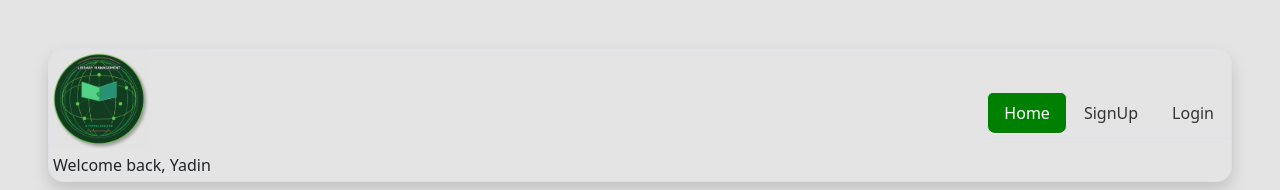
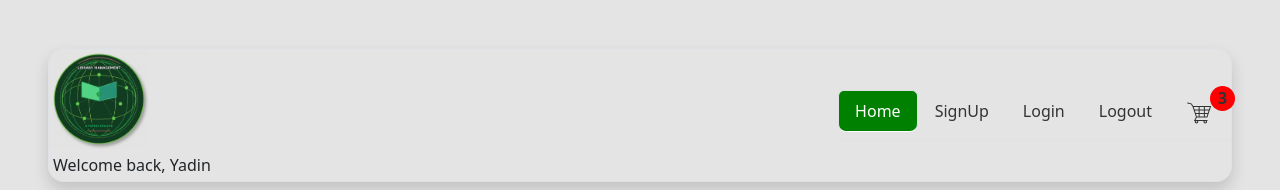
Before and after one commit to yadin-nou/frontend-library, a React (Vite) app: page / in a window 1280 px wide. Shown: the top 190 px of the page. Built offline with nearby package versions, Linux system fonts and the light colour scheme; no server answers.

Commit message:
add to cart count

```diff
--- a/src/App.css
+++ b/src/App.css
@@ -42,6 +42,20 @@ body {
   max-height: 220px; /* prevents an overly tall image on mobile when stacked */
 }
 
+.cart-count {
+  height: 25px;
+  width: 25px;
+  border-radius: 50%;
+  background: red;
+  font-weight: bolder;
+
+  display: flex;
+  justify-content: center;
+  align-items: center;
+  top: -5px;
+  right: -5px;
+}
+
 @media (min-width: 576px) {
   .book-card img {
     max-height: none; /* let it fill the side-by-side column height on tablet+ */
--- a/src/components/layout/Header.jsx
+++ b/src/components/layout/Header.jsx
@@ -2,6 +2,7 @@ import React from "react";
 import lmsLogo from "../../assets/images/logo.jpg";
 import { Nav } from "react-bootstrap";
 import { NavLink } from "react-router-dom";
+import { GiShoppingCart } from "react-icons/gi";
 const Header = () => {
   return (
     <div>
@@ -51,11 +52,29 @@ const Header = () => {
                 Login
               </Nav.Link>
             </Nav.Item>
-            {/* <Nav.Item>
-              <Nav.Link as={NavLink} eventKey="/logout">
+            <Nav.Item>
+              <Nav.Link
+                as={NavLink}
+                to="/logout"
+                eventKey="/logout"
+                className="sidebar-link mb-1 "
+              >
                 Logout
               </Nav.Link>
-            </Nav.Item> */}
+            </Nav.Item>
+
+            <Nav.Item>
+              <Nav.Link
+                as={NavLink}
+                to="/carts"
+                eventKey="/carts"
+                className="sidebar-link mb-1 position-relative"
+              >
+                {" "}
+                <div className="position-absolute cart-count">3</div>
+                <GiShoppingCart className="fs-3" />
+              </Nav.Link>
+            </Nav.Item>
           </Nav>
         </div>
       </header>
```
